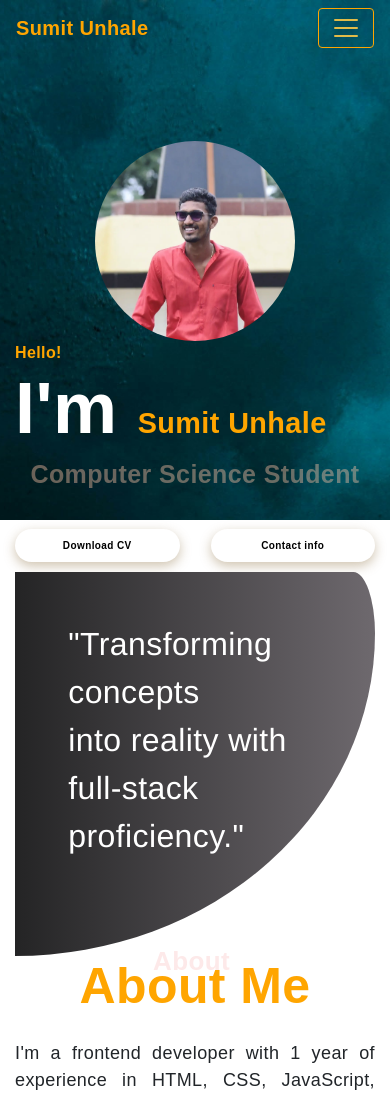
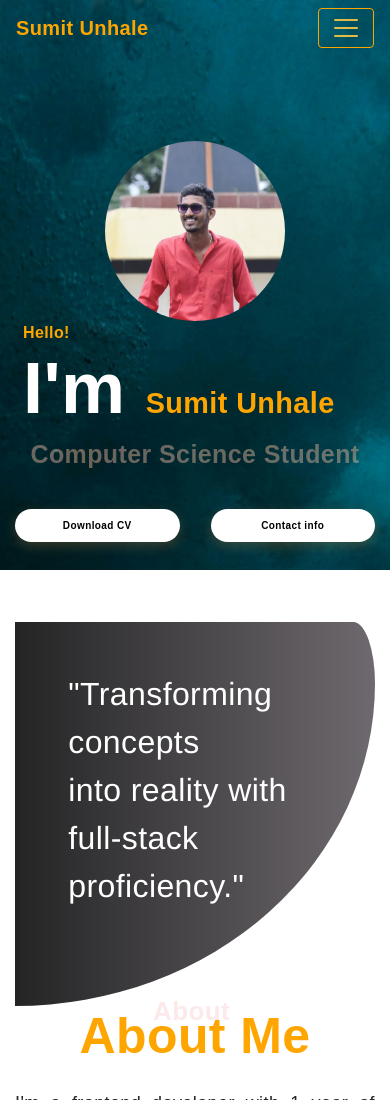
Before and after one commit to SumitUnhale/PortFolio, a plain HTML site: page index.html in a window 390 px wide. Shown: the top 1100 px of the page. Drawn offline with nearby package versions, Linux system fonts and the light colour scheme.

Commit message:
updated style

```diff
--- a/css/home.css
+++ b/css/home.css
@@ -463,6 +463,25 @@ text-align: center;
     display: none !important;
 }
 @media (max-width:600px){
+    .face{
+        width: 180px !important;
+        height: 180px !important;
+    }
+    .subheading, .ownNameM{
+        margin-left: 8px;
+    }
+    .backImg{
+        height: 50vh !important;
+        font-weight: bold;
+    }
+    .navbar-collapse {
+        margin-top: 10px !important;
+    }
+    .navbar-nav .nav-item .nav-link:hover {
+        color: orange;
+        font-weight: bold;
+        background-color: #fff;
+    }
     .projects-container {
         padding: 0px;
     }
@@ -507,6 +526,10 @@ text-align: center;
 @media (max-width:400px){
     .ownName {
         font-size: 1.8rem;
+    }
+    .backImg{
+        height: 51vh !important;
+        font-weight: bold;
     }
     .project-card img {
         width: 250px;
--- a/index.html
+++ b/index.html
@@ -62,7 +62,7 @@
     </nav>
     <section id="home-section" class="hero content">
       <div class="container">
-        <div class="pb-5 row d-flex align-items-end"
+        <div class="pb-5 backImg row d-flex align-items-end"
           style="height: 45vh; font-weight: bold">
           <div class="col-md-2">
 
```
